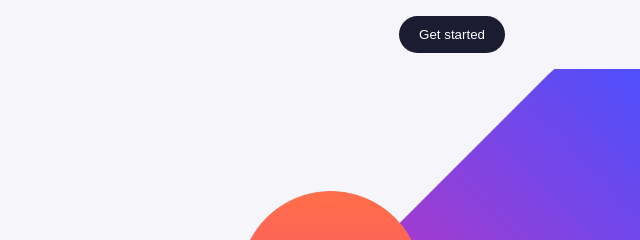
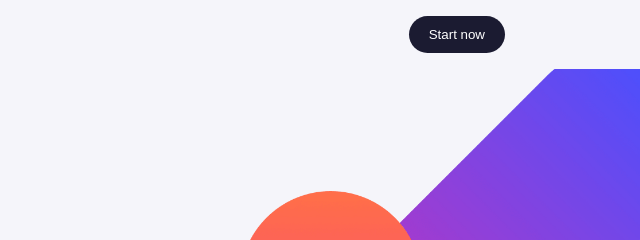
Before and after one commit to shrushtiwaghmare/skilled-e-learning-landing-page, a plain HTML site: page index.html in a window 1280 px wide. Shown: the top 240 px of the page, 640-1280 px from the left. Drawn offline with Linux system fonts and the light colour scheme.

Commit message:
my first commit

```diff
--- a/index.html
+++ b/index.html
@@ -15,7 +15,7 @@
   <body>
     <div class="nav-bar">
       <span class="skilled">skilled</span>
-      <button class="button">Get started</button>
+      <button class="button">Start now</button>
     </div>
 
     <div class="heading">
```
